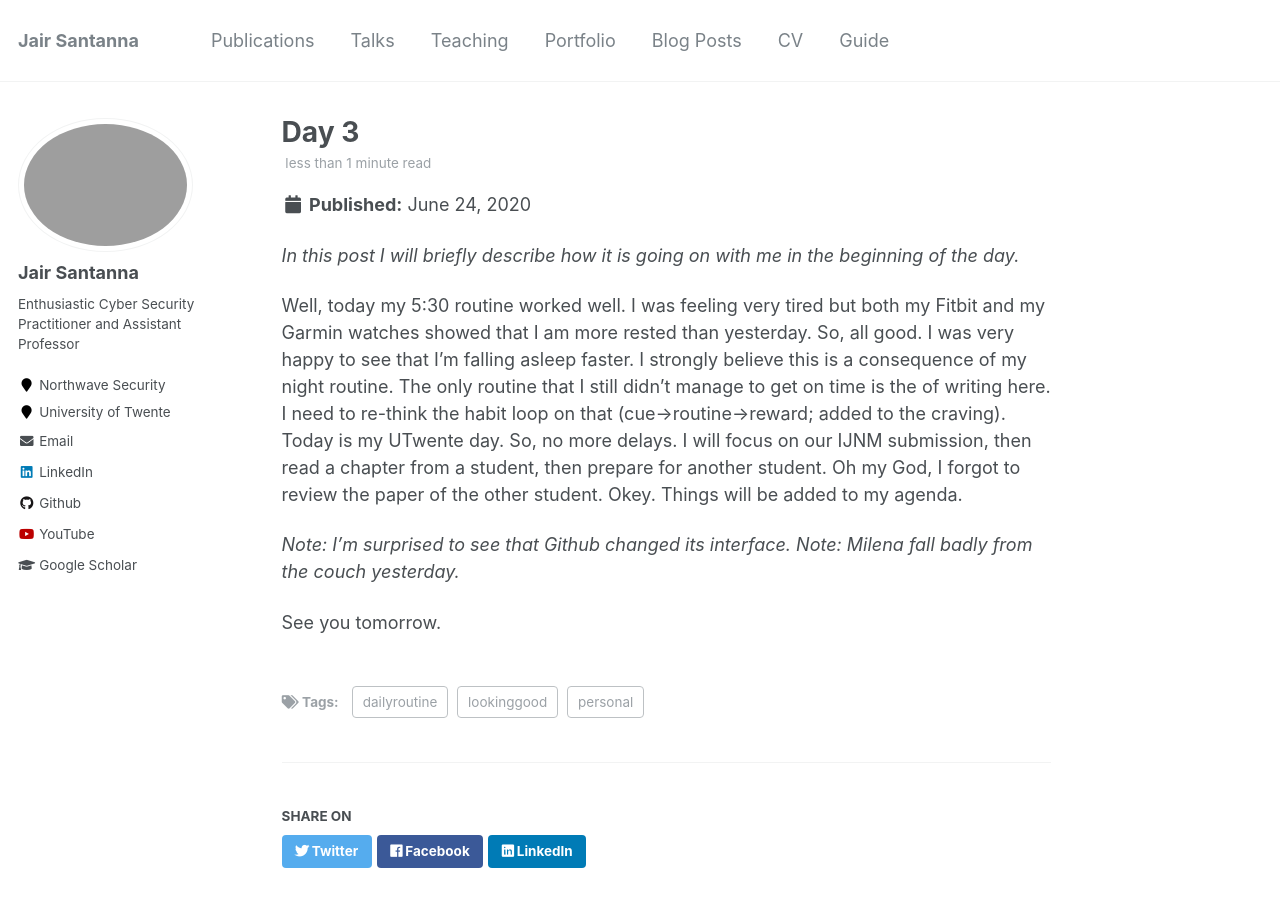
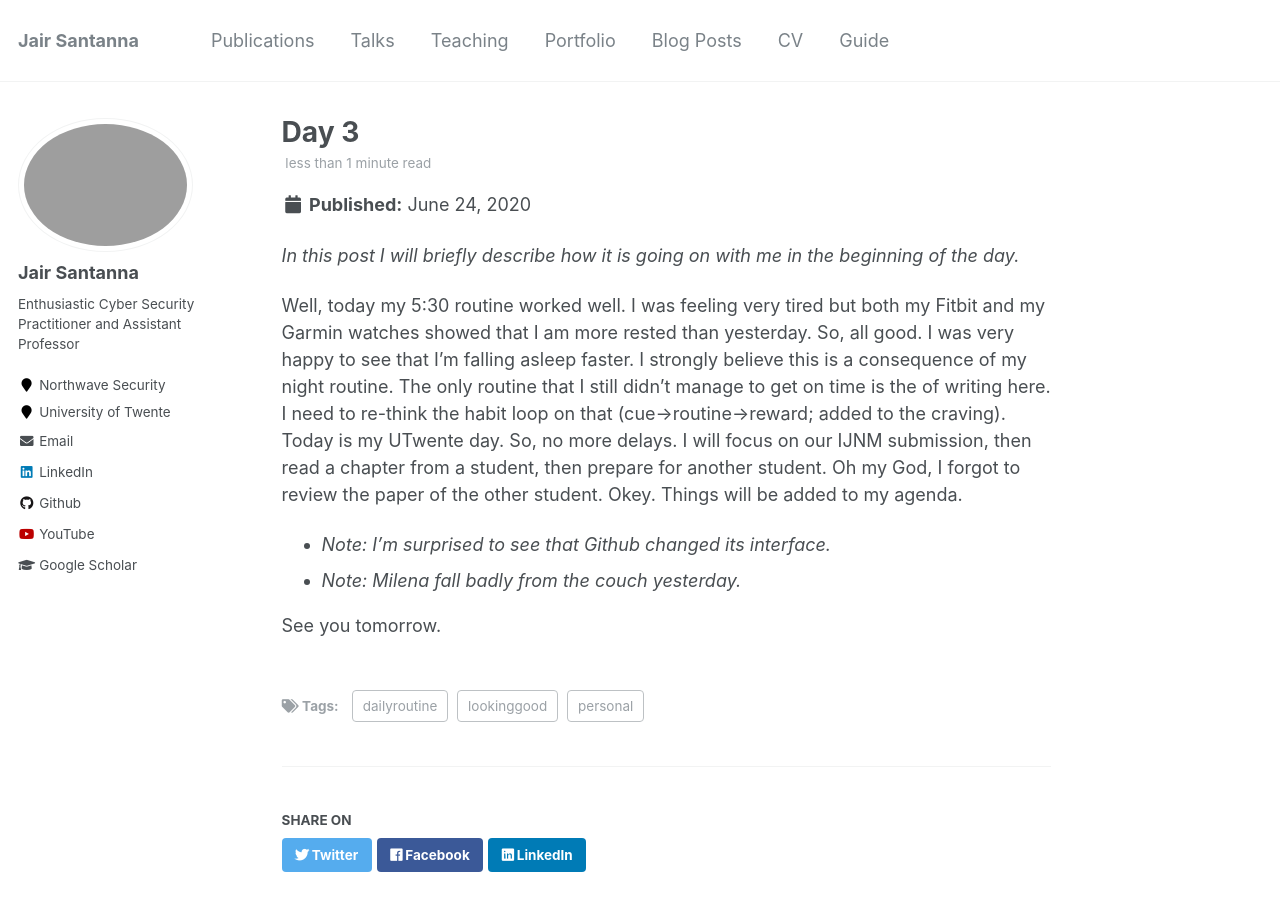
Before and after one commit to jjsantanna/jjsantanna.github.io, a Jekyll site: the page built from _posts/2020-06-23-day3.md, in a window 1280 px wide and 900 px high. Built offline with Jekyll 4.4.1, drawn with Linux system fonts in a browser that asks for light colours.

Commit message:
Update 2020-06-23-day3.md

```diff
--- a/_posts/2020-06-23-day3.md
+++ b/_posts/2020-06-23-day3.md
@@ -11,7 +11,7 @@ tags:
 
 Well, today my 5:30 routine worked well. I was feeling very tired but both my Fitbit and my Garmin watches showed that I am more rested than yesterday. So, all good. I was very happy to see that I'm falling asleep faster. I strongly believe this is a consequence of my night routine. The only routine that I still didn't manage to get on time is the of writing here. I need to re-think the habit loop on that (cue->routine->reward; added to the craving). Today is my UTwente day. So, no more delays. I will focus on our IJNM submission, then read a chapter from a student, then prepare for another student. Oh my God, I forgot to review the paper of the other student. Okey. Things will be added to my agenda.
 
-*Note: I'm surprised to see that Github changed its interface.*
-*Note: Milena fall badly from the couch yesterday.*
+- *Note: I'm surprised to see that Github changed its interface.*
+- *Note: Milena fall badly from the couch yesterday.*
 
 See you tomorrow.
```
